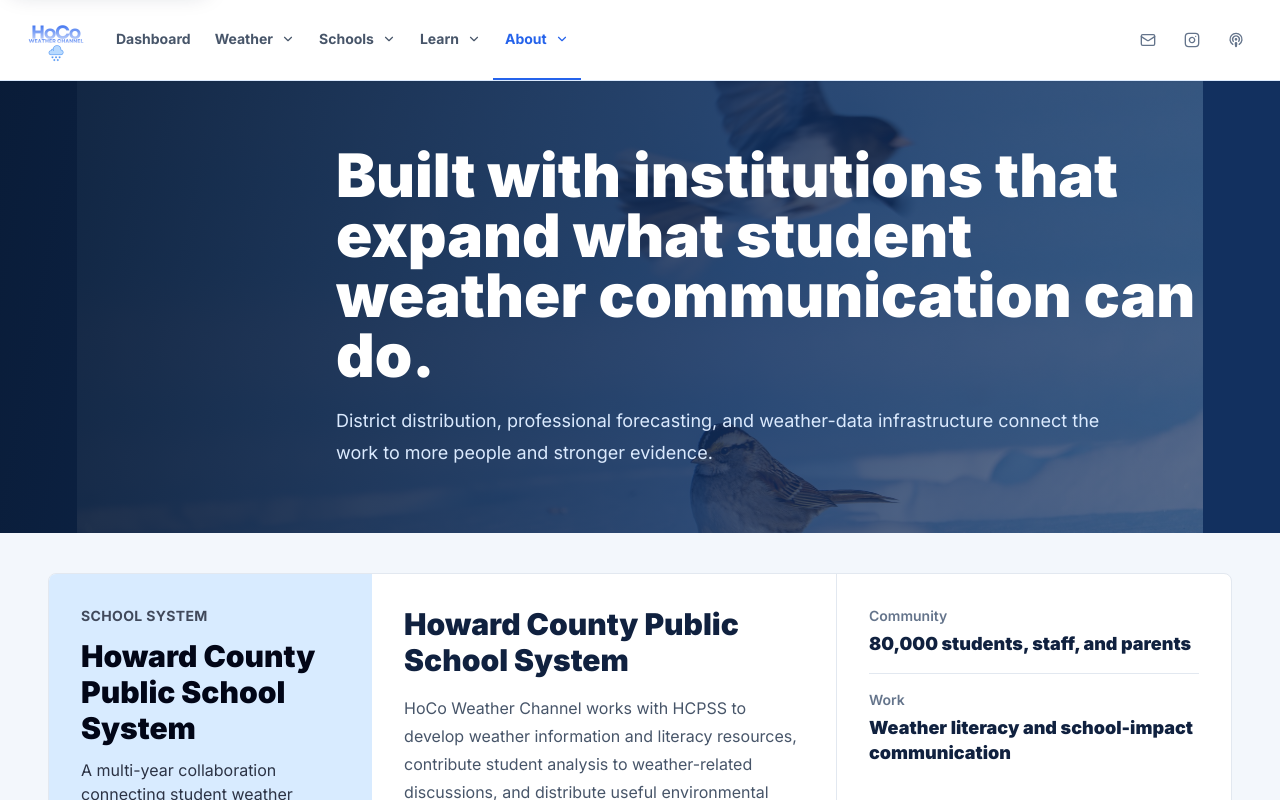
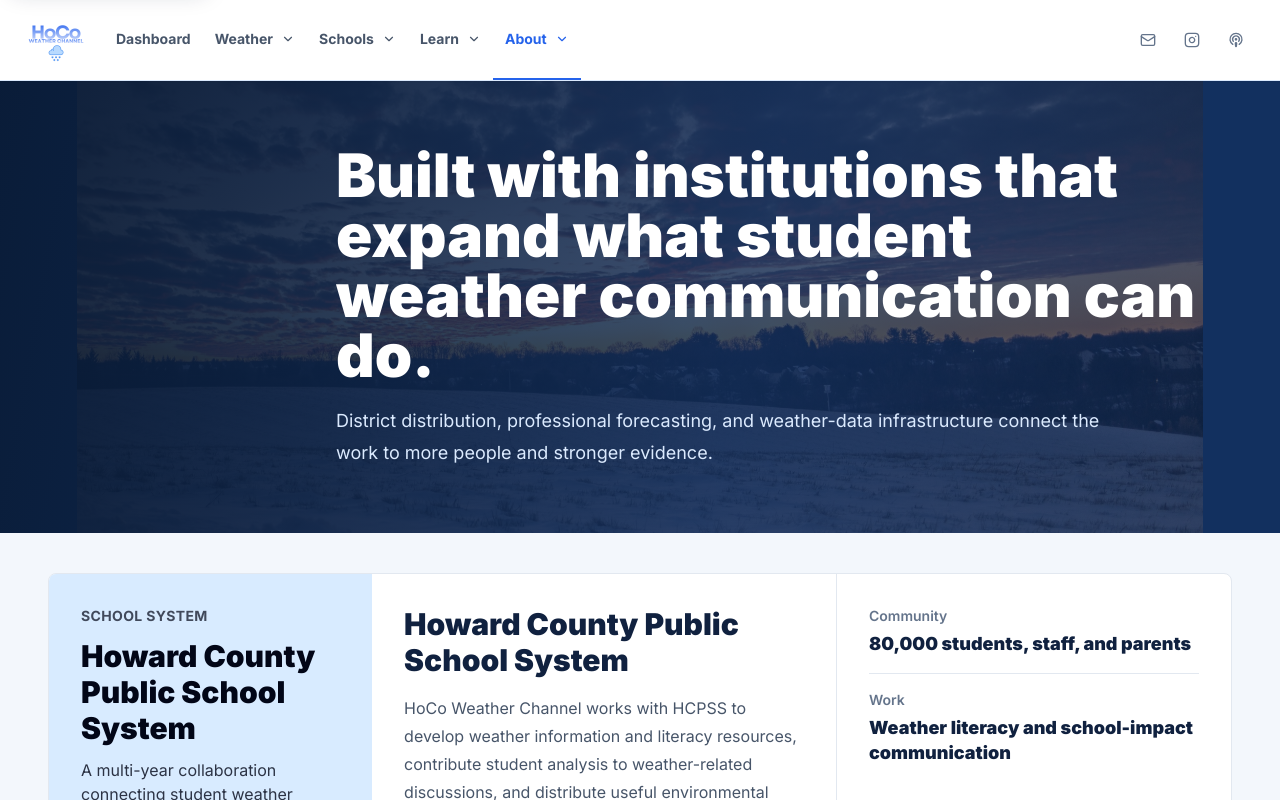
Before and after one commit to davidliu-2008/HoCoWX, a Next.js app: page /partnerships in a window 1280 px wide. Shown: the top 800 px of the page. Built offline with nearby package versions, Linux system fonts and the light colour scheme.

Commit message:
Restore skyline page headers

```diff
--- a/app/globals.css
+++ b/app/globals.css
@@ -178,7 +178,7 @@ main article[class*="shadow"] {
   border-radius: 0;
   background-image:
     linear-gradient(100deg, rgba(9, 27, 54, 0.94) 0%, rgba(18, 48, 95, 0.82) 58%, rgba(18, 48, 95, 0.62) 100%),
-    url("/photography/winter-wildlife-birds.jpg");
+    url("/photography/howard-county-winter-sunset.jpg");
   background-position: center, center 58%;
   background-repeat: no-repeat;
   background-size: cover, 88% auto;
```
